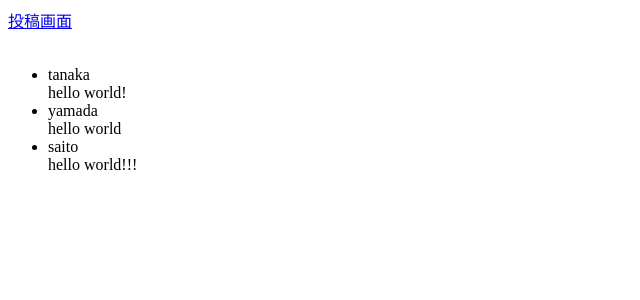
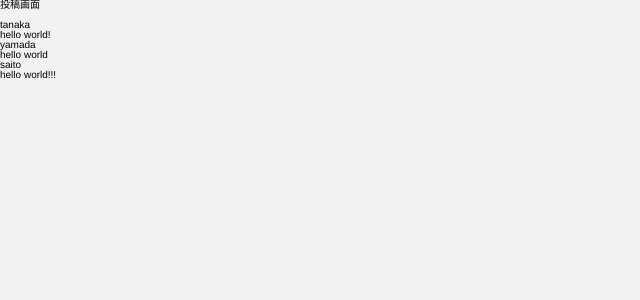
Before and after one commit to takatoshi-tenko/vue-folder, a Nuxt app: page / in a window 1280 px wide. Shown: the top 300 px of the page, without its empty margins (0-640 px from the left). Built offline with nearby package versions, Linux system fonts and the light colour scheme.

Commit message:
sassを使えるようにして、ディレクトリを整えた

```diff
--- /dev/null
+++ b/assets/scss/app.scss
@@ -0,0 +1,16 @@
+@charset "UTF-8";
+
+// Foundation
+@import "foundation/reset";
+@import "foundation/variables";
+@import "foundation/mixin";
+@import "foundation/base";
+
+// Layout
+@import "layout/header";
+@import "layout/footer";
+@import "layout/error";
+
+// Object
+// Component
+@import "object/component/hello";
--- /dev/null
+++ b/assets/scss/foundation/_base.scss
@@ -0,0 +1,51 @@
+@use "sass:list";
+@use "sass:map";
+@use "variables";
+@use "mixin";
+
+// @each $yakuhan in map.get(variables.$fonts, "YakuHanJP") {
+// 	@font-face {
+// 		font-family: "YakuHanJP";
+// 		font-style: normal;
+// 		font-weight: #{list.nth($yakuhan, 2)};
+// 		src: url("assets/fonts/YakuHanJP/YakuHanJP-#{list.nth($yakuhan, 1)}.eot");
+// 		src: url("assets/fonts/YakuHanJP/YakuHanJP-#{list.nth($yakuhan, 1)}.woff2") format("woff2"),
+// 			url("assets/fonts/YakuHanJP/YakuHanJP-#{list.nth($yakuhan, 1)}.woff") format("woff");
+// 	}
+// }
+
+html {
+	min-height: 100%;
+}
+body {
+	min-height: 100%;
+	position: relative;
+	font-family: variables.$base-font-family;
+	//line-height: 1.5;
+	//letter-spacing: 0.05em;
+  font-size: 62.5%;
+	color: map.get(variables.$colors, 'font');
+	counter-reset: number;
+	background: #F2F2F2;
+}
+
+
+a {
+	text-decoration: none;
+	color: inherit;
+}
+
+img {
+	max-width: 100%;
+	height: auto;
+}
+
+p {
+	margin-bottom: 20px;
+	letter-spacing: 0.1em;
+	font-size: 14px;
+	line-height: 1.7;
+	@include mixin.mq('m') {
+		font-size: 16px;
+	}
+}
--- /dev/null
+++ b/assets/scss/foundation/_mixin.scss
@@ -0,0 +1,8 @@
+@use "sass:map";
+@use "variables";
+
+@mixin mq($breakpoint: s) {
+	@media screen and (min-width: #{map.get(variables.$breakpoints, $breakpoint)}) {
+		@content;
+	}
+}
--- /dev/null
+++ b/assets/scss/foundation/_reset.scss
@@ -0,0 +1,173 @@
+/*
+html5doctor.com Reset Stylesheet
+v1.6.1
+Last Updated: 2010-09-17
+Author: Richard Clark - http://richclarkdesign.com
+Twitter: @rich_clark
+*/
+
+html,
+body,
+div,
+span,
+object,
+iframe,
+h1,
+h2,
+h3,
+h4,
+h5,
+h6,
+p,
+blockquote,
+pre,
+abbr,
+address,
+cite,
+code,
+del,
+dfn,
+em,
+img,
+ins,
+kbd,
+q,
+samp,
+small,
+strong,
+sub,
+sup,
+var,
+b,
+i,
+dl,
+dt,
+dd,
+ol,
+ul,
+li,
+fieldset,
+form,
+label,
+legend,
+table,
+caption,
+tbody,
+tfoot,
+thead,
+tr,
+th,
+td,
+article,
+aside,
+canvas,
+details,
+figcaption,
+figure,
+footer,
+header,
+hgroup,
+menu,
+nav,
+section,
+summary,
+time,
+mark,
+audio,
+video {
+    margin: 0;
+    padding: 0;
+    border: 0;
+    outline: 0;
+    font-size: 100%;
+    vertical-align: baseline;
+    background: transparent;
+}
+
+body {
+    line-height: 1;
+}
+
+article,
+aside,
+details,
+figcaption,
+figure,
+footer,
+header,
+hgroup,
+menu,
+nav,
+section {
+    display: block;
+}
+
+nav ul {
+    list-style: none;
+}
+
+blockquote,
+q {
+    quotes: none;
+}
+
+blockquote:before,
+blockquote:after,
+q:before,
+q:after {
+    content: "";
+    content: none;
+}
+
+a {
+    margin: 0;
+    padding: 0;
+    font-size: 100%;
+    vertical-align: baseline;
+    background: transparent;
+}
+
+/* change colours to suit your needs */
+ins {
+    background-color: #ff9;
+    color: #000;
+    text-decoration: none;
+}
+
+/* change colours to suit your needs */
+mark {
+    background-color: #ff9;
+    color: #000;
+    font-style: italic;
+    font-weight: bold;
+}
+
+del {
+    text-decoration: line-through;
+}
+
+abbr[title],
+dfn[title] {
+    border-bottom: 1px dotted;
+    cursor: help;
+}
+
+table {
+    border-collapse: collapse;
+    border-spacing: 0;
+}
+
+/* change border colour to suit your needs */
+hr {
+    display: block;
+    height: 1px;
+    border: 0;
+    border-top: 1px solid #cccccc;
+    margin: 1em 0;
+    padding: 0;
+}
+
+input,
+select {
+    vertical-align: middle;
+}
--- /dev/null
+++ b/assets/scss/foundation/_variables.scss
@@ -0,0 +1,48 @@
+@use "sass:list";
+@use "sass:map";
+
+$colors: (
+	"font": #000,
+);
+
+$transition-time: .4s;
+
+$sizes: xs, s, m, l, xl;
+
+$containers: (
+	list.nth($sizes, 1): 350px,
+	list.nth($sizes, 2): 640px,
+	list.nth($sizes, 3): 1024px,
+	list.nth($sizes, 4): 1160px,
+	list.nth($sizes, 5): 1600px,
+	'page': 860px
+);
+
+$breakpoints: (
+	list.nth($sizes, 1): map.get($containers, list.nth($sizes, 1)),
+	list.nth($sizes, 2): map.get($containers, list.nth($sizes, 2)),
+	list.nth($sizes, 3): map.get($containers, list.nth($sizes, 3)),
+	list.nth($sizes, 4): map.get($containers, list.nth($sizes, 4)),
+	list.nth($sizes, 5): map.get($containers, list.nth($sizes, 5)),
+);
+
+$base-font-family: YakuHanJP,"游ゴシック Medium",YuGothic,YuGothicM,"Hiragino Kaku Gothic ProN","Helvetica Neue",メイリオ,Meiryo,serif;
+
+$accent-family: copperplate, serif;
+
+$fonts: (
+	"YakuHanJP": (
+		[Thin], 100,
+		[Light], 200,
+		[DemiLight], 300,
+		[Regular], 400,
+		[Medium], 500,
+		[Bold], 700,
+		[Black], 900
+	),
+	"CrimsonText": (
+		[Regular], 400,
+		[SemiBold], 600,
+		[Bold], 700,
+	)
+);
--- /dev/null
+++ b/assets/scss/object/component/_hello.scss
@@ -0,0 +1,5 @@
+.hello {
+  &-title {
+    color: green;
+  }
+}
--- a/nuxt.config.js
+++ b/nuxt.config.js
@@ -22,6 +22,7 @@ export default {
 
   // Global CSS: https://go.nuxtjs.dev/config-css
   css: [
+    '~/assets/scss/app.scss'
   ],
 
   // Plugins to run before rendering page: https://go.nuxtjs.dev/config-plugins
```
Also changed, not shown: assets/scss/layout/_error.scss (added), assets/scss/layout/_footer.scss (added), assets/scss/layout/_header.scss (added).
